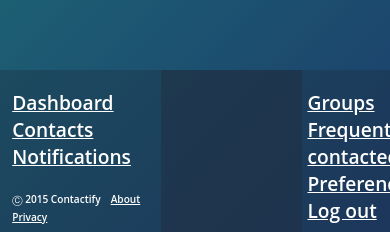
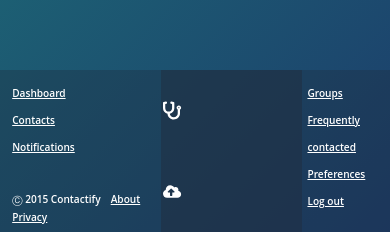
Before and after one commit to DyadicGit/React-with-webpack-4, a React app: page / in a window 390 px wide. Shown: the part 612-844 px from the top of the page. Built offline with nearby package versions, Linux system fonts and the light colour scheme; no server answers.

Commit message:
added icons to footer section, fixed responsivnes in font-size

```diff
--- a/src/App.js
+++ b/src/App.js
@@ -3,7 +3,8 @@ import { library } from '@fortawesome/fontawesome-svg-core';
 import {
   faUserCircle, faEye, faEyeSlash,
   faArrowDown, faPencilAlt, faTrashAlt,
-  faPlusCircle, faSearch
+  faPlusCircle, faSearch, faCloudUploadAlt,
+  faStethoscope, faUser,
 } from '@fortawesome/free-solid-svg-icons';
 import {
   LeftHeader, LeftToolbar, LeftBody, LeftFooter,
@@ -36,7 +37,7 @@ import LinksRight from './views/footer/LinksRight';
 import AvailabilityLogo from './views/footer/AvailabilityLogo';
 import Availability from './views/footer/Availability';
 
-library.add(faUserCircle, faEye, faEyeSlash, faArrowDown, faPencilAlt, faTrashAlt, faPlusCircle, faSearch);
+library.add(faUserCircle, faEye, faEyeSlash, faArrowDown, faPencilAlt, faTrashAlt, faPlusCircle, faSearch, faCloudUploadAlt, faStethoscope, faUser);
 
 
 class App extends React.Component {
--- a/src/views/footer/AvailabilityLogo.js
+++ b/src/views/footer/AvailabilityLogo.js
@@ -1,13 +1,19 @@
 import React from 'react';
 import PropTypes from 'prop-types';
 import styled from 'styled-components';
+import { FontAwesomeIcon } from '@fortawesome/react-fontawesome';
 
 const AvailabilityLogo = styled.div`
   grid-area: availabilityLogo;
+  display: flex;
+  place-content: center;
+  place-items: center;
 `;
 
 const View = ({ className }) => (
-  <AvailabilityLogo className={className}></AvailabilityLogo>
+  <AvailabilityLogo className={className}>
+    <FontAwesomeIcon icon="cloud-upload-alt" color="white" style={{ width: '85%', height: '85%' }} />
+  </AvailabilityLogo>
 );
 
 View.propTypes = {
--- a/src/views/footer/LastSyncedLogo.js
+++ b/src/views/footer/LastSyncedLogo.js
@@ -1,13 +1,19 @@
 import React from 'react';
 import PropTypes from 'prop-types';
 import styled from 'styled-components';
+import { FontAwesomeIcon } from '@fortawesome/react-fontawesome';
 
 const LastSyncedLogo = styled.div`
   grid-area: lastSyncedLogo;
+  display: flex;
+  place-content: center;
+  place-items: center;
 `;
 
 const View = ({ className }) => (
-  <LastSyncedLogo className={className}></LastSyncedLogo>
+  <LastSyncedLogo className={className}>
+    <FontAwesomeIcon icon="stethoscope" color="white" style={{ width: '85%', height: '85%' }} />
+  </LastSyncedLogo>
 );
 
 View.propTypes = {
--- a/src/views/footer/LinksLeft.js
+++ b/src/views/footer/LinksLeft.js
@@ -9,7 +9,7 @@ const List = styled.ul`
   list-style-type: none;
   line-height: 3.2vh;
   font-family: "Open Sans Semibold", sans-serif;
-  font-size: 1.2rem;
+  font-size: 1.2vmax;
   color: white;
   padding-left: 0;
 `;
--- a/src/views/footer/LinksRight.js
+++ b/src/views/footer/LinksRight.js
@@ -10,7 +10,7 @@ const List = styled.ul`
   list-style-type: none;
   line-height: 3.2vh;
   font-family: "Open Sans Semibold", sans-serif;
-  font-size: 1.2rem;
+  font-size: 1.2vmax;
   color: white;
   padding-left: 1.5vw;
 `;
```
